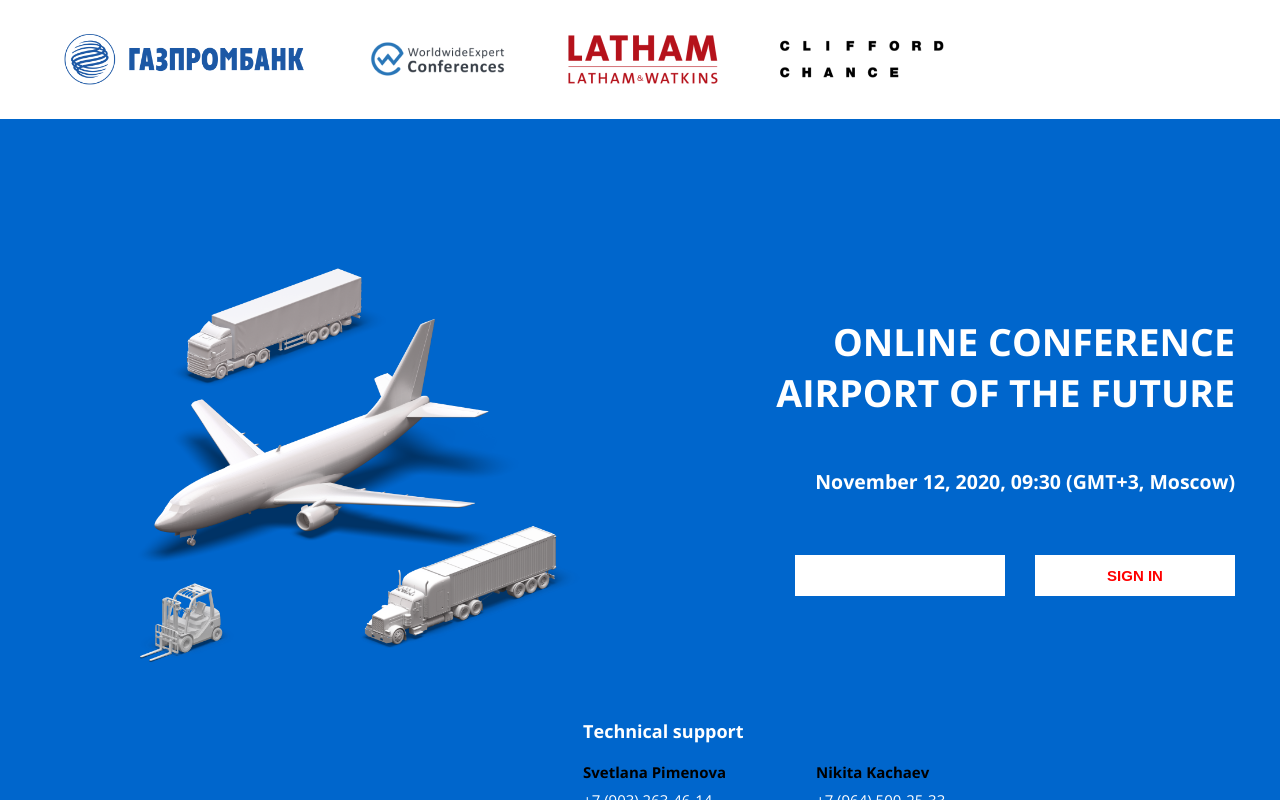
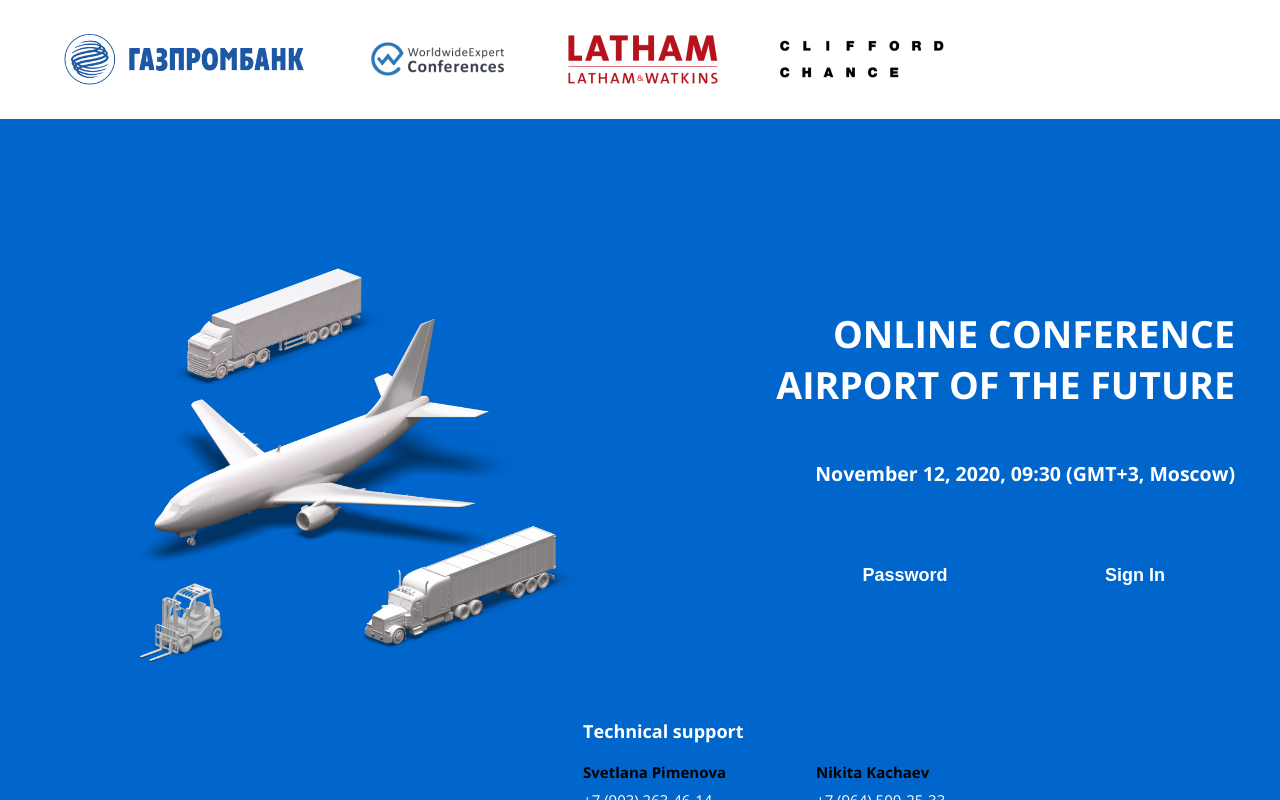
Before and after one commit to shadow-warlock/gazprombank-conference, a React (Create React App) app in the folder frontend/: page / in a window 1280 px wide. Built offline with nearby package versions, Linux system fonts and the light colour scheme; no server answers.

Commit message:
refactor: changed Button component styles

```diff
--- a/frontend/src/components/Button/Button.css
+++ b/frontend/src/components/Button/Button.css
@@ -1,15 +1,18 @@
 .button {
-    border: 2px solid white;
-    padding: 10px 30px;
+    border: none;
+    padding: 1.2rem 1.8rem;
+    border-radius: 2rem;
     width: var(--input-width);
-    background-color: white;
-    color: red;
-    font-size: 1rem;
+    background-color: var(--primary-color);
+    color: var(--tertiary-color);
+    font-size: 1.2rem;
     font-weight: bold;
-    text-transform: uppercase;
+    text-transform: capitalize;
+    outline: none;
+    transition: all 0.2s ease-out;
 }
 
 .button:hover {
     cursor: pointer;
-    background-color: rgba(255, 255, 255, 0.9);
+    background-color: rgba(0, 102, 204, 0.5);
 }
```
